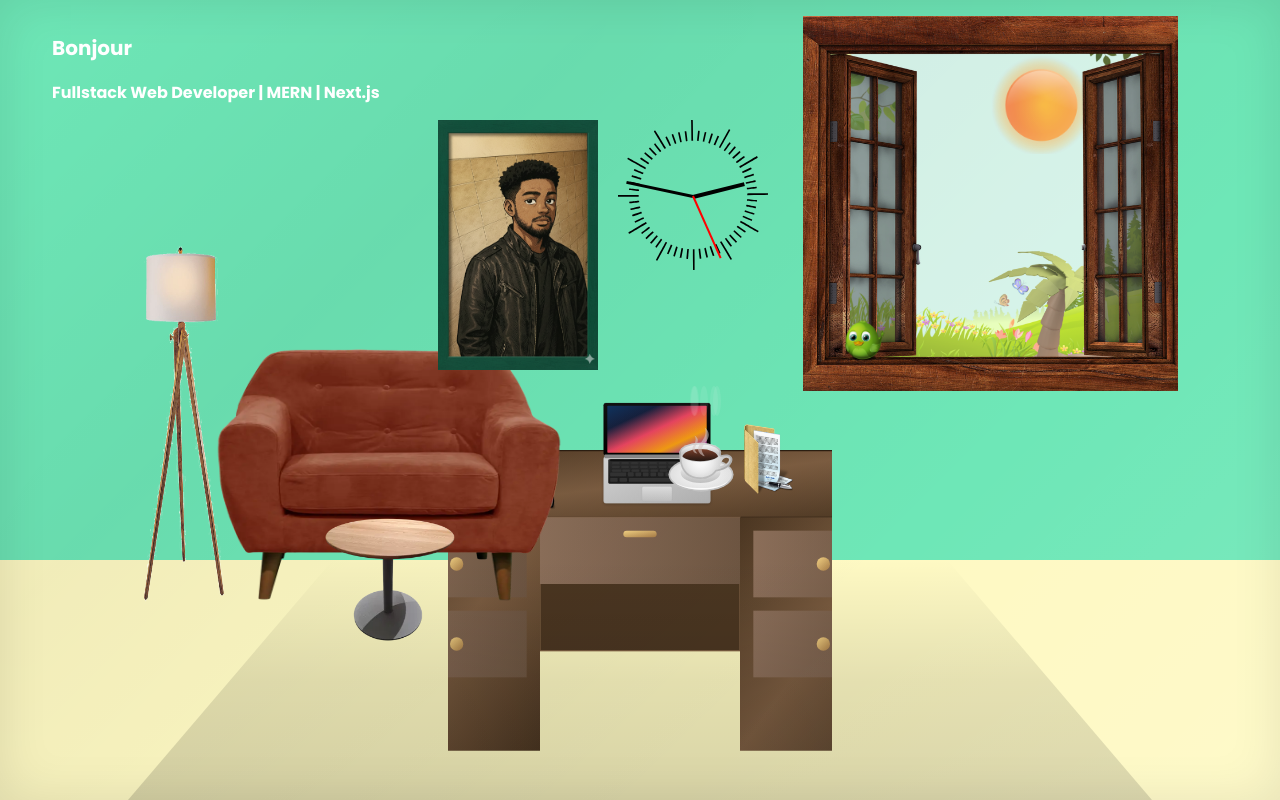
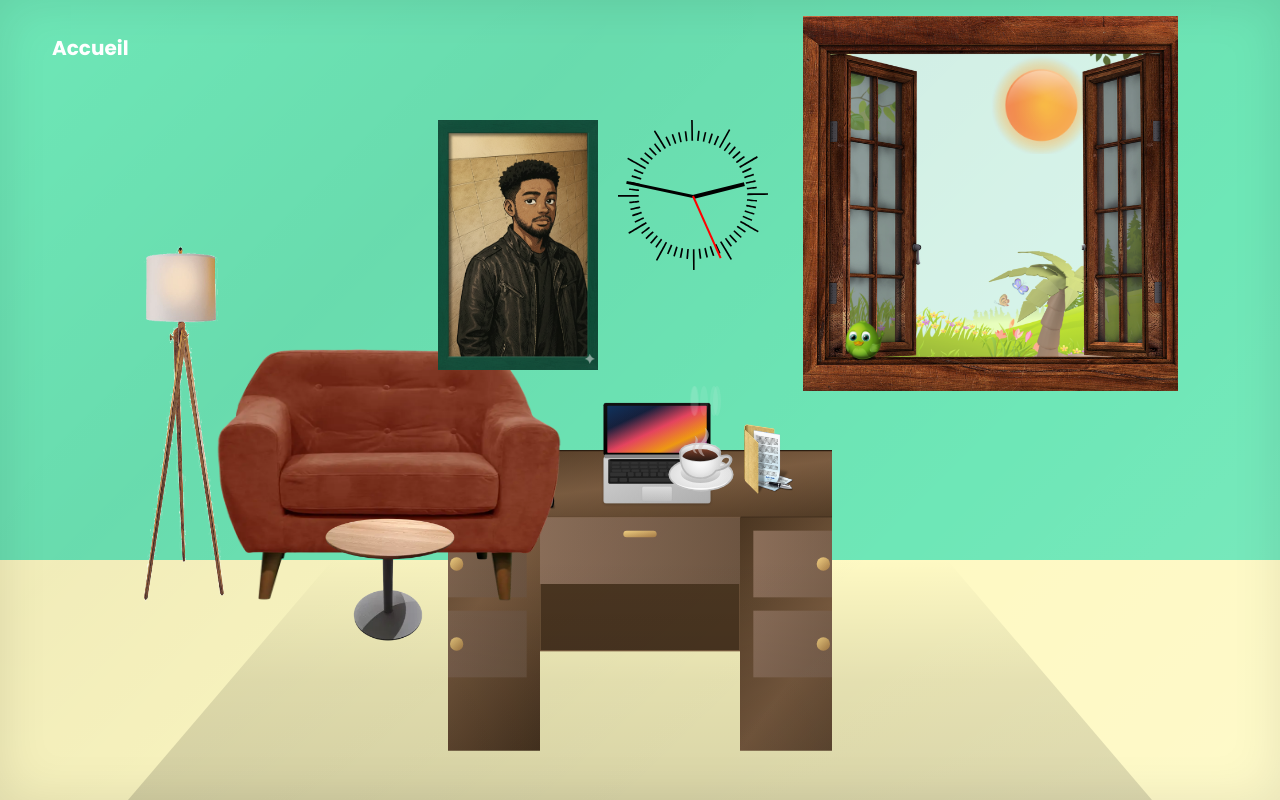
Before and after one commit to hanseroland/my-portfolio-2.0, a Next.js app: page / in a window 1280 px wide. Built offline with nearby package versions, Linux system fonts and the light colour scheme; some icons are missing.

Commit message:
suppression du nom dans navbar

```diff
--- a/src/components/Computer.js
+++ b/src/components/Computer.js
@@ -4,6 +4,10 @@ import FloatingLabel from './FloatingLabel';
 import Image from 'next/image';
 import Link from 'next/link';
 import { Box } from '@mui/material';
+
+
+
+
 
 const Computer = ({ position }) => {
 
--- a/src/components/Layout/Navbar.js
+++ b/src/components/Layout/Navbar.js
@@ -54,12 +54,9 @@ export default function Navbar({ themeMode, setThemeMode }) {
                     }}>
                         <Link href="/" passHref>
                             <Typography variant="h6" component="h1" sx={{ fontWeight: 'bold', mb: 1 }}>
-                                Bonjour
+                                Accueil
                             </Typography>
                         </Link>
-                        <Typography variant="body1" sx={{ fontWeight: 'bold', mb: 1 }}>
-                            Fullstack Web Developer | MERN | Next.js
-                        </Typography>
                     </Box>
 
 
--- a/src/components/Phone.js
+++ b/src/components/Phone.js
@@ -4,6 +4,7 @@ import Image from 'next/image';
 import Link from 'next/link';
 import { motion } from 'framer-motion';
 import FloatingLabel from './FloatingLabel';
+
 
 const Phone = ({ position }) => {
 
```
